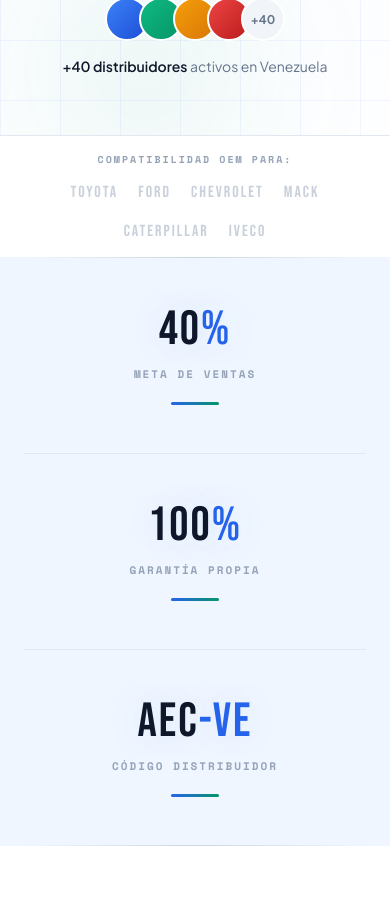
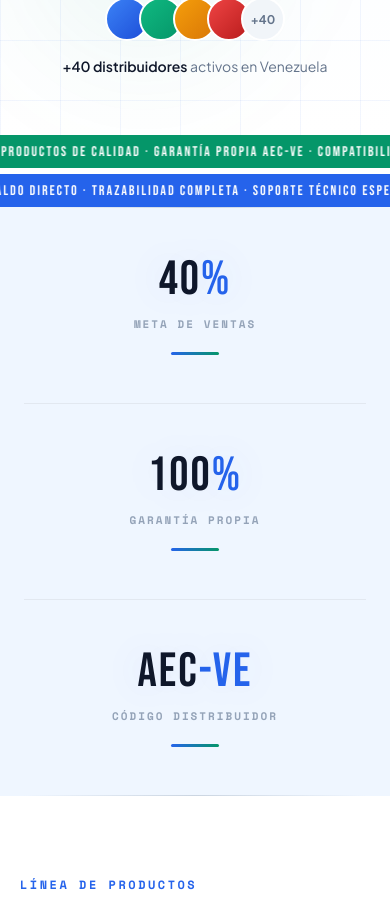
Before and after one commit to Kev1nDev/aec-final, a React (Vite) app: page / in a window 390 px wide. Shown: the part 980-1889 px from the top of the page. Built offline with nearby package versions, Linux system fonts and the light colour scheme.

Commit message:
feat: add Marquee component with customizable scrolling text and styles

```diff
--- a/package.json
+++ b/package.json
@@ -12,6 +12,7 @@
     ]
   },
   "dependencies": {
+    "@motionone/utils": "^10.18.0",
     "@tabler/icons-react": "^3.46.0",
     "@testing-library/jest-dom": "^6.6.3",
     "@testing-library/react": "^16.3.0",
@@ -19,6 +20,7 @@
     "@types/jest": "^29.5.14",
     "@types/react": "^19.2.3",
     "@types/react-dom": "^19.2.3",
+    "framer-motion": "^13.1.0",
     "react": "^19.2.3",
     "react-dom": "^19.2.3",
     "react-router-dom": "^7.5.0",
--- a/src/components/Hero.tsx
+++ b/src/components/Hero.tsx
@@ -87,19 +87,6 @@
         </div>
       </div>
 
-      <div className={styles.brandBar}>
-        <div className={styles.brandBarInner}>
-          <span className={styles.brandBarLabel}>COMPATIBILIDAD OEM PARA:</span>
-          <div className={styles.brandLogos}>
-            <span className={styles.brandLogo}>TOYOTA</span>
-            <span className={styles.brandLogo}>FORD</span>
-            <span className={styles.brandLogo}>CHEVROLET</span>
-            <span className={styles.brandLogo}>MACK</span>
-            <span className={styles.brandLogo}>CATERPILLAR</span>
-            <span className={styles.brandLogo}>IVECO</span>
-          </div>
-        </div>
-      </div>
     </section>
   );
 };
--- /dev/null
+++ b/src/components/Marquee.module.css
@@ -0,0 +1,45 @@
+.wrapper {
+  overflow: hidden;
+  width: 100%;
+  position: relative;
+}
+
+/* Color variants — global so plain class strings work */
+:global(.green) {
+  background: var(--accent-secondary) !important;
+}
+
+:global(.blue) {
+  background: var(--accent-primary) !important;
+}
+
+.track {
+  display: flex;
+  white-space: nowrap;
+  font-family: var(--font-display);
+  font-size: clamp(18px, 2.5vw, 28px);
+  font-weight: 400;
+  letter-spacing: 2px;
+  color: #fff;
+  text-transform: uppercase;
+  will-change: transform;
+  padding: 10px 0;
+}
+
+.track > * {
+  display: block;
+  margin-right: 36px;
+  flex-shrink: 0;
+}
+
+/* RESPONSIVE */
+@media screen and (max-width: 640px) {
+  .track {
+    font-size: 14px;
+    padding: 8px 0;
+  }
+
+  .track > * {
+    margin-right: 24px;
+  }
+}
--- /dev/null
+++ b/src/components/Marquee.tsx
@@ -0,0 +1,69 @@
+import { useRef } from "react";
+import {
+  motion,
+  useScroll,
+  useSpring,
+  useTransform,
+  useMotionValue,
+  useVelocity,
+  useAnimationFrame,
+} from "framer-motion";
+import { wrap } from "@motionone/utils";
+import { cn } from "../lib/cn";
+import styles from "./Marquee.module.css";
+
+type MarqueeProps = {
+  children: string;
+  className?: string;
+  direction?: "left" | "right";
+  baseVelocity: number;
+};
+
+export function Marquee({
+  children,
+  className,
+  direction = "left",
+  baseVelocity = 10,
+}: MarqueeProps) {
+  const baseX = useMotionValue(0);
+  const { scrollY } = useScroll();
+  const scrollVelocity = useVelocity(scrollY);
+  const smoothVelocity = useSpring(scrollVelocity, {
+    damping: 50,
+    stiffness: 400,
+  });
+  const velocityFactor = useTransform(smoothVelocity, [0, 1000], [0, 0], {
+    clamp: false,
+  });
+
+  const x = useTransform(baseX, (v) => `${wrap(-20, -45, v)}%`);
+
+  const directionFactor = useRef<number>(1);
+  useAnimationFrame((_t, delta) => {
+    let moveBy = directionFactor.current * baseVelocity * (delta / 1000);
+
+    if (direction === "left") {
+      directionFactor.current = 1;
+    } else if (direction === "right") {
+      directionFactor.current = -1;
+    }
+
+    moveBy += directionFactor.current * moveBy * velocityFactor.get();
+
+    baseX.set(baseX.get() + moveBy);
+  });
+
+  return (
+    <div className={cn(styles.wrapper, className)}>
+      <motion.div
+        className={styles.track}
+        style={{ x }}
+      >
+        <span>{children}</span>
+        <span>{children}</span>
+        <span>{children}</span>
+        <span>{children}</span>
+      </motion.div>
+    </div>
+  );
+}
--- a/src/pages/LandingPage.tsx
+++ b/src/pages/LandingPage.tsx
@@ -1,5 +1,6 @@
 import Navbar from "../components/Navbar";
 import Hero from "../components/Hero";
+import { Marquee } from "../components/Marquee";
 import Stats from "../components/Stats";
 import Products from "../components/Products";
 import ComparisonCTA from "../components/ComparisonCTA";
@@ -15,6 +16,14 @@
     <div style={{ background: "var(--bg-primary)", minHeight: "100vh" }}>
       <Navbar />
       <Hero />
+      <div style={{ display: "flex", flexDirection: "column", gap: "6px" }}>
+        <Marquee direction="left" baseVelocity={2} className="green">
+          MÁXIMO RENDIMIENTO · PRODUCTOS DE CALIDAD · GARANTÍA PROPIA AEC-VE · COMPATIBILIDAD OEM · CALIDAD CERTIFICADA · DISTRIBUIDOR OFICIAL SUPER HIDROMACK, C.A. · STOCK DISPONIBLE · ESTÁNDARES INTERNACIONALES
+        </Marquee>
+        <Marquee direction="right" baseVelocity={2} className="blue">
+          GARANTÍA AEC-VE · RESPALDO DIRECTO · TRAZABILIDAD COMPLETA · SOPORTE TÉCNICO ESPECIALIZADO · LOGÍSTICA DIRECTA DESDE PLANTA · PRECIO COMPETITIVO · COBERTURA NACIONAL · REPUESTOS AUTOMOTRICES DE CONFIANZA
+        </Marquee>
+      </div>
       <Stats />
       <Products />
       <ComparisonCTA />
```
Also changed, not shown: 6 other files (tests, documents, lock files or other folders).
